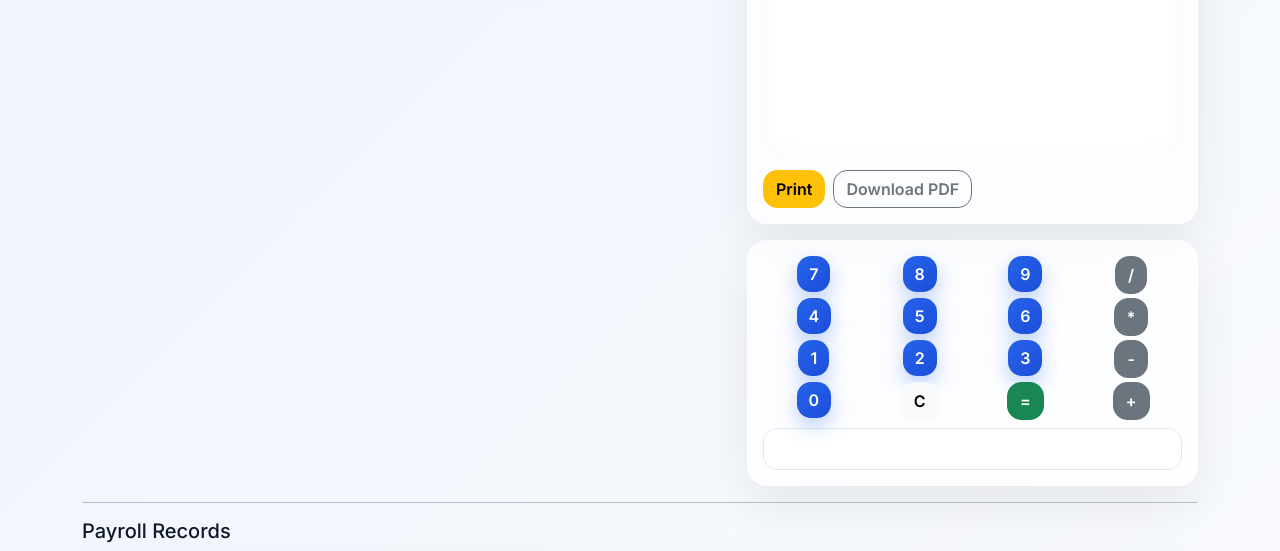
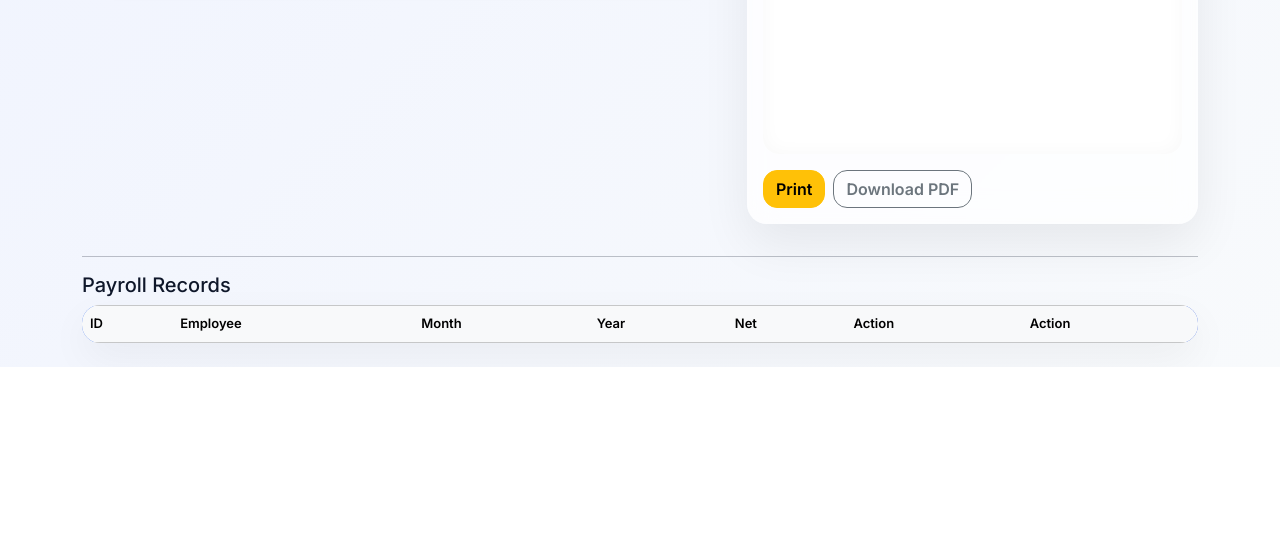
Before and after one commit to AyanMulani/EPMS12, a Flask app: page / in a window 1280 px wide. Shown: the part 803-1354 px from the top of the page. After the commit the page ends 1170 px from the top, so only its background shows below. Run offline with Flask 3, Linux system fonts and the light colour scheme; the visitor is signed in with stand-in values (Sample User, id 1); data that the repository does not hold is empty; some libraries are stand-ins or nearby versions.

Commit message:
Update index.html

```diff
--- a/templates/index.html
+++ b/templates/index.html
@@ -307,63 +307,6 @@
             </div>
           </div>
 
-          <div class="card">
-            <div class="card-body">
-              <div class="calculator">
-                <div class="row g-1 text-center">
-                  <div class="col-3">
-                    <button class="btn btn-primary calc-key">7</button>
-                  </div>
-                  <div class="col-3">
-                    <button class="btn btn-primary calc-key">8</button>
-                  </div>
-                  <div class="col-3">
-                    <button class="btn btn-primary calc-key">9</button>
-                  </div>
-                  <div class="col-3">
-                    <button class="btn btn-secondary calc-op">/</button>
-                  </div>
-                  <div class="col-3">
-                    <button class="btn btn-primary calc-key">4</button>
-                  </div>
-                  <div class="col-3">
-                    <button class="btn btn-primary calc-key">5</button>
-                  </div>
-                  <div class="col-3">
-                    <button class="btn btn-primary calc-key">6</button>
-                  </div>
-                  <div class="col-3">
-                    <button class="btn btn-secondary calc-op">*</button>
-                  </div>
-                  <div class="col-3">
-                    <button class="btn btn-primary calc-key">1</button>
-                  </div>
-                  <div class="col-3">
-                    <button class="btn btn-primary calc-key">2</button>
-                  </div>
-                  <div class="col-3">
-                    <button class="btn btn-primary calc-key">3</button>
-                  </div>
-                  <div class="col-3">
-                    <button class="btn btn-secondary calc-op">-</button>
-                  </div>
-                  <div class="col-3">
-                    <button class="btn btn-primary calc-key">0</button>
-                  </div>
-                  <div class="col-3">
-                    <button id="calc-clear" class="btn btn-light">C</button>
-                  </div>
-                  <div class="col-3">
-                    <button id="calc-eq" class="btn btn-success">=</button>
-                  </div>
-                  <div class="col-3">
-                    <button class="btn btn-secondary calc-op">+</button>
-                  </div>
-                </div>
-                <input id="calc_screen" class="form-control mt-2" readonly />
-              </div>
-            </div>
-          </div>
         </div>
       </div>
       <hr />
```
